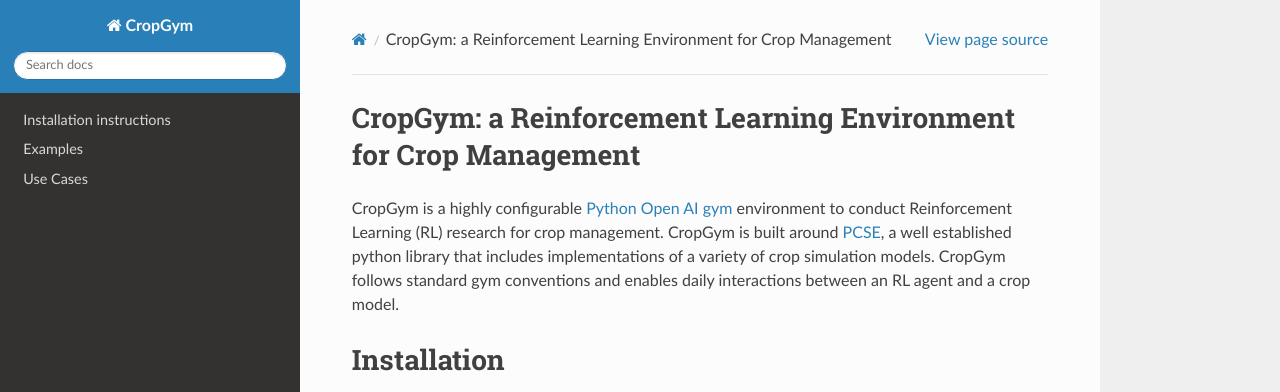
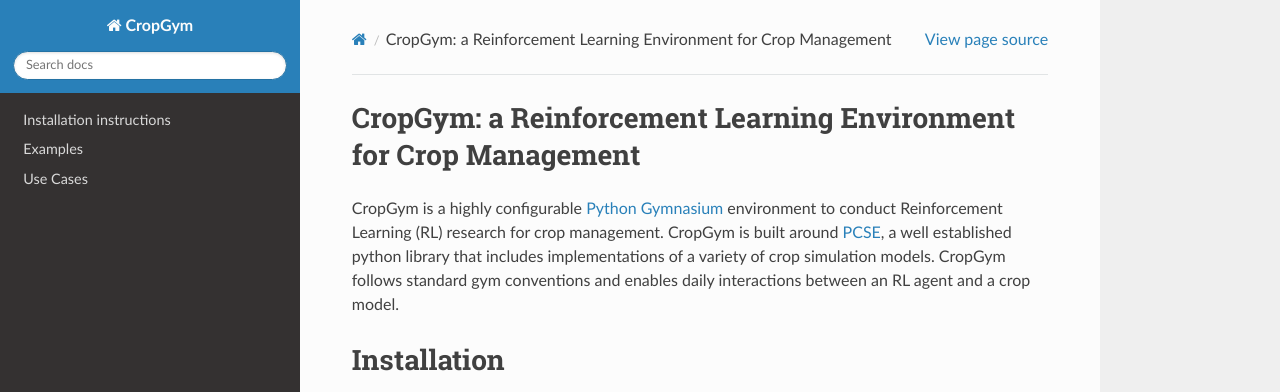
Before and after one commit to BigDataWUR/PCSE-Gym, a Sphinx documentation site: the page built from doc/index.rst, in a window 1280 px wide and 1081 px high. Shown: the top 392 px of the window. Built offline with Sphinx 7.4.7 and the Read the Docs theme 2.0.0, drawn with Linux system fonts in a browser that asks for light colours.

Commit message:
minor fix

```diff
--- a/doc/index.rst
+++ b/doc/index.rst
@@ -6,8 +6,7 @@
 CropGym: a Reinforcement Learning Environment for Crop Management
 -----------------------------------------------------------------
 
-CropGym is a highly configurable `Python Open AI
-gym <https://gym.openai.com/>`__ environment to conduct Reinforcement
+CropGym is a highly configurable `Python Gymnasium <https://gymnasium.farama.org/>`__ environment to conduct Reinforcement
 Learning (RL) research for crop management. CropGym is built around
 `PCSE <https://pcse.readthedocs.io/en/stable/>`__, a well established
 python library that includes implementations of a variety of crop
--- a/doc/usecases.rst
+++ b/doc/usecases.rst
@@ -8,4 +8,4 @@
 A use case is built for nitrogen fertilization in winter wheat. A
 Jupiter notebook, showing a trained RL
 agent in action can be found
-`here <https://colab.research.google.com/github/BigDataWUR/PCSE-Gym/blob/master/notebooks/nitrogen-winterwheat/results_paper.ipynb>`__
+here <https://colab.research.google.com/github/BigDataWUR/PCSE-Gym/blob/master/notebooks/nitrogen-winterwheat/Paper-Cropgym.ipynb>`__
```
Also changed, not shown: README.md (+1 -1 lines).
